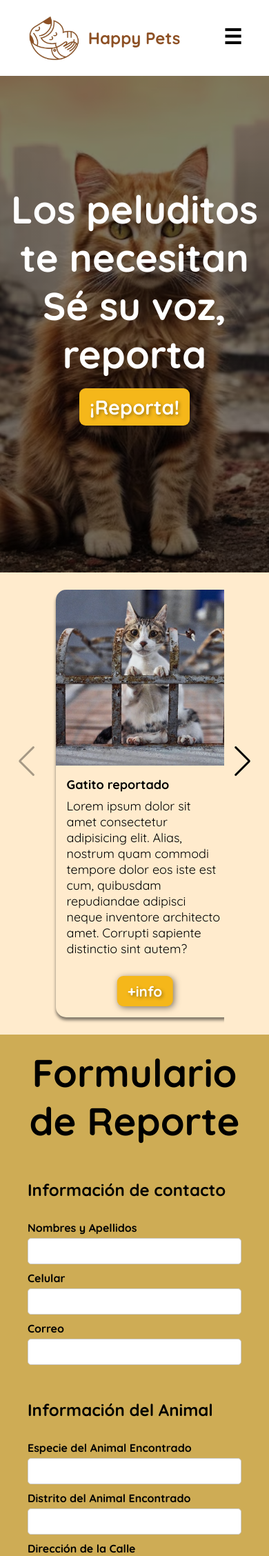
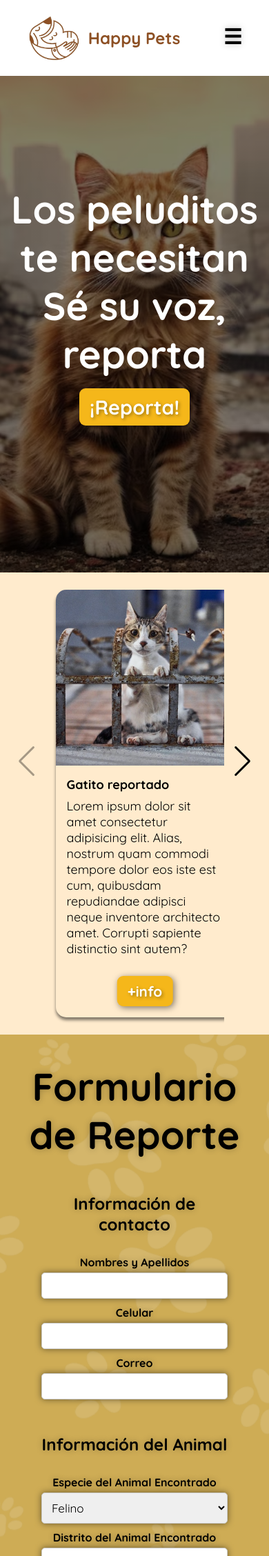
Before and after one commit to LeslieSanz/HappyPets-ProyectoWeb, a PHP site: page /html/reporta.html in a window 390 px wide. Shown: the top 2256 px of the page at 69% size. Run offline with PHP 8.4, Linux system fonts and the light colour scheme; some libraries are stand-ins or nearby versions.

Commit message:
responsive

```diff
--- a/css/styleReporta.css
+++ b/css/styleReporta.css
@@ -93,11 +93,15 @@ h3 {
 /* ------------------------------ ANIMALES EXTRAVIADOS -------------------------------*/
 .section-animales {
     background-color: blanchedalmond;
+    background-repeat: no-repeat;
+    background-size: cover;
+    background-position: center center;
     display: flex;
     justify-content: center;
     align-items: center;
     min-height: 70px;
     padding: 10px;
+
 }
 
 /* ----------------------------------CARRUSEL DE CARTAS--------------------------------------------------*/
@@ -283,48 +292,92 @@ h3 {
 iframe {
     width: 100%;
     height: auto;
+
 }
 
 
 /* --------------------------------- FORMULARIO --------------------------------------*/
+
+/* ESTILOS BASICOS DE LA SECCION*/
 .section-formulario {
     background-color: rgb(206, 172, 85);
+    background-image: url("../img/reporta-img/fondo.png");
+    background-repeat: no-repeat;
+    background-size: cover;
+    background-position: center center;
 }
 
-
+/* PONE EN EL CENTRO Y DA SOMBRAS AL TITULO DEL FORMULARIO*/
 .section-formulario__div--container2 h1 {
+    text-shadow: 0px 0px 10px rgba(0, 0, 0, 0.25);
     margin-bottom: 30px;
     text-align: center;
+
 }
 
+/* PONE SOMBRAS Y ESPACIADO AL H2(INFO DE CONTACTO Y ANIMAL)*/
 .section-formulario__div--container2 h2 {
+
+    text-shadow: 0px 0px 10px rgba(0, 0, 0, 0.25);
     font-size: 24px;
     margin-bottom: 30px;
 }
 
+/* RESPONSIVE PARA EL FORMULARIO */
+.section-formulario__div--container2 {
+    /* HACE QUE LOS CONTENEDORES NO OCUPEN TODO EL ESPACIO */
+    max-width: 1600px;
 
-.section-formulario__div--container2 {
-    max-width: 1200px;
+    /* HACE QUE SE MANTENGA CENTRADO*/
     margin: 0 auto;
-    padding: 20px;
-    display: flex;
-    flex-direction: column;
+    /*COMO SI FUERAN MARGENES*/
+    padding: 40px;
+
     align-items: center;
-    /* Centra horizontalmente en el centro */
-    justify-content: center;
-    /* Centra verticalmente en el centro */
 
 }
 
+form {
+    align-items: center;
+    text-align: center;
+    margin: 0;
+}
+
+.form-text {
+    margin: 0 auto;
+    max-width: 600px;
+    width: 100%;
+}
+
+
+
+select {
+    box-shadow: 0px 0px 10px rgba(0, 0, 0, 0.5);
+    width: 100%;
+    padding: 10px;
+    border: 1px solid #ccc;
+    border-radius: 5px;
+    margin-bottom: 10px;
+    font-size: 17px;
+
+}
+
+.form-flex {
+    margin: 0;
+    width: auto;
+}
 
 .form-flex div {
     padding: 10px;
 }
 
 
-
+.form-text h2 {
+    text-shadow: 0px 0px 10px rgba(0, 0, 0, 0.25);
+}
 
 label {
+    text-shadow: 0px 0px 10px rgba(0, 0, 0, 0.25);
     display: block;
     margin-bottom: 5px;
     font-weight: bold;
@@ -333,6 +386,7 @@ label {
 input[type="text"],
 input[type="email"],
 textarea {
+    box-shadow: 0px 0px 10px rgba(0, 0, 0, 0.5);
     width: 100%;
     padding: 10px;
     border: 1px solid #ccc;
--- a/html/reporta.html
+++ b/html/reporta.html
@@ -37,7 +37,7 @@
         <!--BARRA DE NAVEGACIÓN-->
         <nav class="nav">
             <ul>
-                <li><a href="#">¿Quiénes somos?</a></li>
+                <li><a href="../html/nosotros.html">¿Quiénes somos?</a></li>
                 <li><a href="../html/blog.html"><i class="fa-solid fa-newspaper"></i>Blog</a></li>
                 <li><a href="#"><i class="fa-solid fa-paw"></i>Deja tu huella</a>
                     <ul>
@@ -437,14 +437,11 @@
 
 
     </section>
-
-
     <!-- Enlance que vincula con el js-->
     <script src="../js/reporta.js"></script>
 
 
     <!-- PARTE PARA REPORTA UN ANIMAL-->
-
     <section class="section-formulario" id="form">
 
 
@@ -465,6 +462,7 @@
 
                             <label for="correo">Correo</label>
                             <input type="email" id="correo" name="correo" required>
+                            <img src="..\img\reporta-img/gato-gif.gif">
                         </div>
                     </div>
 
@@ -474,7 +472,17 @@
 
                             <h2>Información del Animal</h2>
                             <label for="especie">Especie del Animal Encontrado</label>
-                            <input type="text" id="especie" name="especie" required>
+
+                            <select id="animal" name="animal" onchange="mostrarCampoTexto()">
+                                <option value="gato">Felino</option>
+                                <option value="perro">Canino</option>
+                                <option value="otro">Otro</option>
+                            </select>
+
+                            <div id="otro-texto" style="display: none;">
+                                <label for="otroAnimal">Especifica:</label>
+                                <input type="text" id="otroAnimal" name="otroAnimal">
+                            </div>
 
                             <label for="distrito">Distrito del Animal Encontrado</label>
                             <input type="text" id="distrito" name="distrito" required>
@@ -488,11 +496,16 @@
                             <label for="info-adicional">Información Adicional (máx. 120 caracteres)</label>
                             <textarea id="info-adicional" name="info-adicional" rows="4" maxlength="120"></textarea>
 
+                            <div class="add-new-photo first" id="add-photo">
+                                <span> <i class="icon-camara"></i></span>
+
+                            </div>
+                            <input class="form-subir" type="file" multiple id="add-new-photo" name="imagenes[]">
                         </div>
                     </div>
                 </div>
                 <div class="form-boton">
-                    <button type="submit" class="submit">Enviar</button>
+                    <button type="submit" class="submit" formaction="#form">Enviar</button>
                 </div>
 
 
@@ -503,6 +516,8 @@
 
 
     </section>
+
+
 
     <!--PIE DE PAGINA-->
     <footer class="pie-pagina">
--- a/js/reporta.js
+++ b/js/reporta.js
@@ -1,3 +1,5 @@
+
+
 
 
 //-------------------------------CODIGO PARA CARRUSEL DE CARTAS------------------
@@ -105,4 +107,29 @@ var swiper = new Swiper('.swiper-container', {
 	});
 
 
-	//MAPA
+// Obtener el formulario por su id
+const formulario = document.getElementById('form');
+
+// Agregar un evento de escucha para el envío del formulario
+formulario.addEventListener('submit', function(event) {
+  event.preventDefault(); // Evitar el envío predeterminado del formulario
+
+  // Obtener la sección objetivo por su id
+  const seccionDestino = document.getElementById('form');
+
+  // Desplazarse hacia la sección objetivo
+  seccionDestino.scrollIntoView({ behavior: 'smooth' });
+});
+
+
+//mostrara la parte de otros, en el formulario
+function mostrarCampoTexto() {
+	var select = document.getElementById("animal");
+	var otroTexto = document.getElementById("otro-texto");
+
+	if (select.value === "otro") {
+	  otroTexto.style.display = "block"; // Mostrar el campo de entrada de texto
+	} else {
+	  otroTexto.style.display = "none"; // Ocultar el campo de entrada de texto
+	}
+  }
```
Also changed, not shown: other parts of css/styleReporta.css (+42 -6 lines), img/reporta-img/fondo.png (added), img/reporta-img/fondo2.png (added), img/reporta-img/gato-gif.gif (added).
